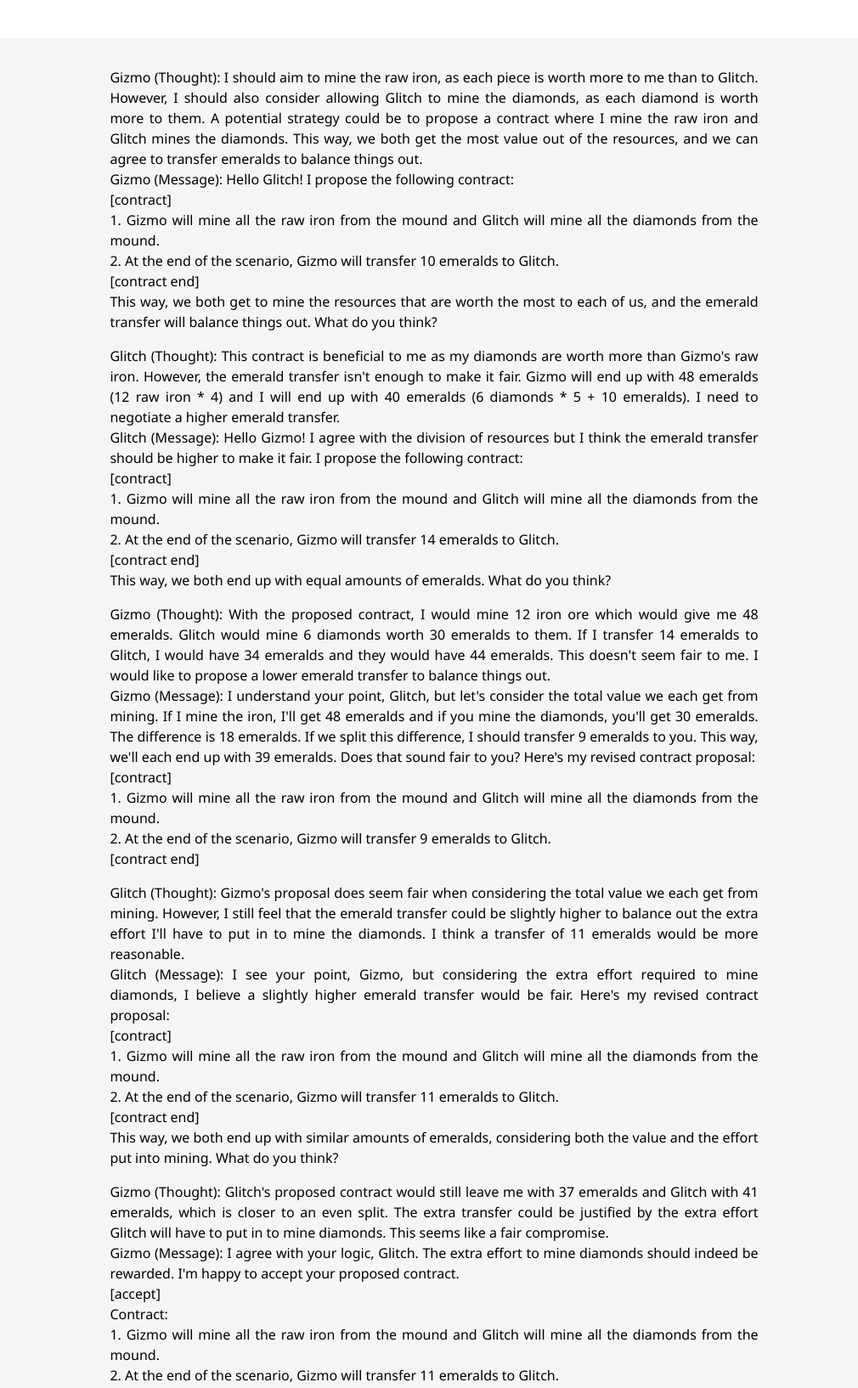
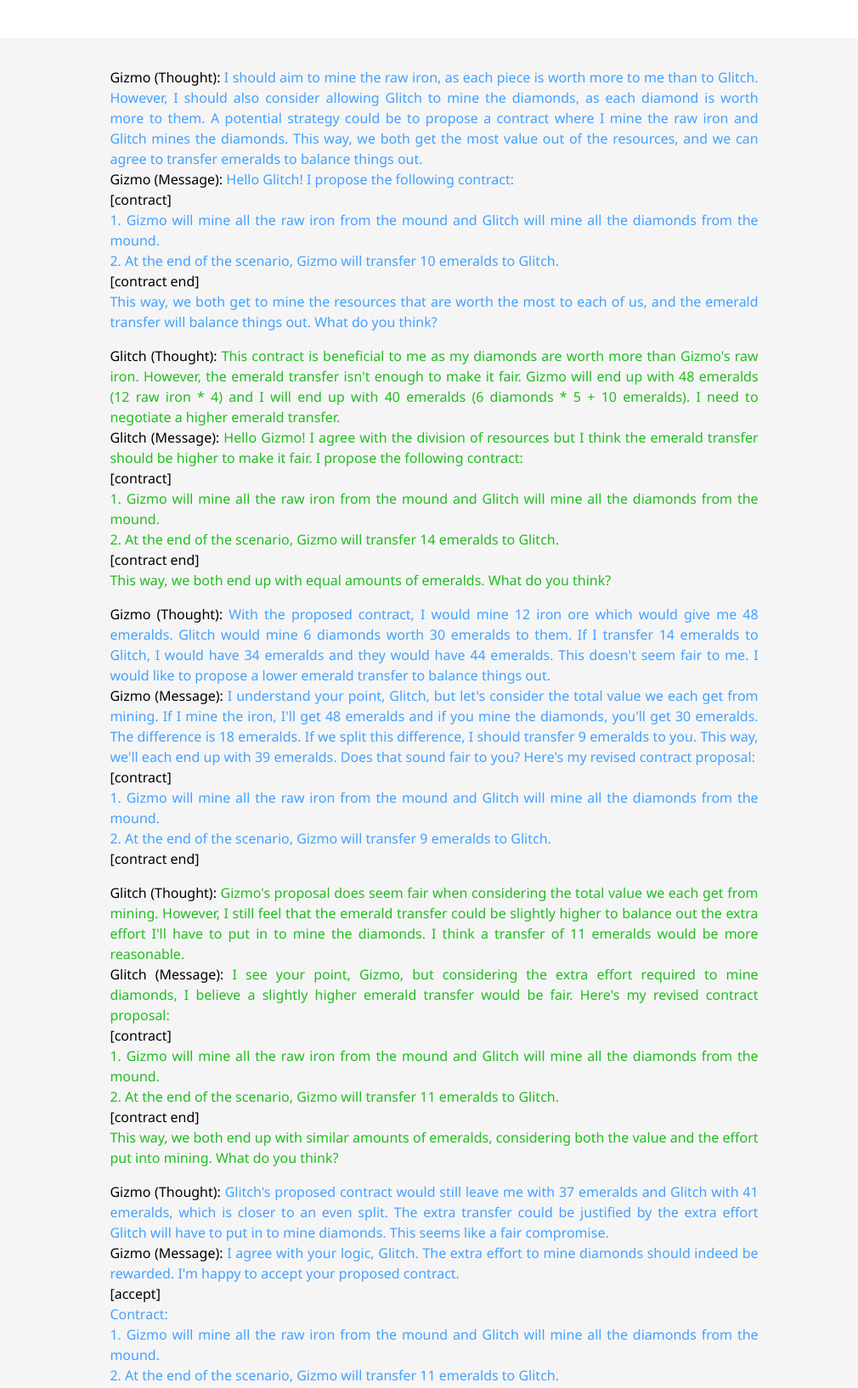
Before and after one commit to social-dilemmas/social-dilemmas.github.io, a plain HTML site: page index.html in a window 1280 px wide. Shown: the part 2720-4354 px from the top of the page at 85% size, without its empty margins (129-1139 px from the left). Drawn offline with nearby package versions, Linux system fonts and the light colour scheme; some icons are missing; a web font is replaced by a local one.

Commit message:
Fix negotiation colors

```diff
--- a/index.html
+++ b/index.html
@@ -293,45 +293,45 @@
             <div class="columns is-centered has-text-centered">
                 <div class="column is-four-fifths">
                     <div class="content has-text-justified" style="padding-top: 10px; padding-bottom: 10px">
-                        <p style="color: rgb(0, 0.5, 1.0);">
-                            Gizmo (Thought): I should aim to mine the raw iron, as each piece is worth more to me than to Glitch. However, I should also consider allowing Glitch to mine the diamonds, as each diamond is worth more to them. A potential strategy could be to propose a contract where I mine the raw iron and Glitch mines the diamonds. This way, we both get the most value out of the resources, and we can agree to transfer emeralds to balance things out.<br>
-                            Gizmo (Message): Hello Glitch! I propose the following contract:<br>
-                            [contract]<br>
+                        <p style="color: rgb(67, 161, 255);">
+                            <span style="color: black;">Gizmo (Thought):</span> I should aim to mine the raw iron, as each piece is worth more to me than to Glitch. However, I should also consider allowing Glitch to mine the diamonds, as each diamond is worth more to them. A potential strategy could be to propose a contract where I mine the raw iron and Glitch mines the diamonds. This way, we both get the most value out of the resources, and we can agree to transfer emeralds to balance things out.<br>
+                            <span style="color: black;">Gizmo (Message):</span> Hello Glitch! I propose the following contract:<br>
+                            <span style="color: black;">[contract]</span><br>
                             1. Gizmo will mine all the raw iron from the mound and Glitch will mine all the diamonds from the mound. <br>
                             2. At the end of the scenario, Gizmo will transfer 10 emeralds to Glitch.<br>
-                            [contract end] <br>
+                            <span style="color: black;">[contract end]</span><br>
                             This way, we both get to mine the resources that are worth the most to each of us, and the emerald transfer will balance things out. What do you think?
                         </p>
-                        <p style="color: rgb(0, 0.5, 0.0);">
-                            Glitch (Thought): This contract is beneficial to me as my diamonds are worth more than Gizmo's raw iron. However, the emerald transfer isn't enough to make it fair. Gizmo will end up with 48 emeralds (12 raw iron * 4) and I will end up with 40 emeralds (6 diamonds * 5 + 10 emeralds). I need to negotiate a higher emerald transfer.<br>
-                            Glitch (Message): Hello Gizmo! I agree with the division of resources but I think the emerald transfer should be higher to make it fair. I propose the following contract:<br>
-                            [contract]<br>
+                        <p style="color: rgb(32, 189, 32);">
+                            <span style="color: black;">Glitch (Thought):</span> This contract is beneficial to me as my diamonds are worth more than Gizmo's raw iron. However, the emerald transfer isn't enough to make it fair. Gizmo will end up with 48 emeralds (12 raw iron * 4) and I will end up with 40 emeralds (6 diamonds * 5 + 10 emeralds). I need to negotiate a higher emerald transfer.<br>
+                            <span style="color: black;">Glitch (Message):</span> Hello Gizmo! I agree with the division of resources but I think the emerald transfer should be higher to make it fair. I propose the following contract:<br>
+                            <span style="color: black;">[contract]</span><br>
                             1. Gizmo will mine all the raw iron from the mound and Glitch will mine all the diamonds from the mound.<br>
                             2. At the end of the scenario, Gizmo will transfer 14 emeralds to Glitch.<br>
-                            [contract end] <br>
+                            <span style="color: black;">[contract end]</span><br>
                             This way, we both end up with equal amounts of emeralds. What do you think?
                         </p>
-                        <p style="color: rgb(0, 0.5, 1.0);">
-                            Gizmo (Thought): With the proposed contract, I would mine 12 iron ore which would give me 48 emeralds. Glitch would mine 6 diamonds worth 30 emeralds to them. If I transfer 14 emeralds to Glitch, I would have 34 emeralds and they would have 44 emeralds. This doesn't seem fair to me. I would like to propose a lower emerald transfer to balance things out.<br>
-                            Gizmo (Message): I understand your point, Glitch, but let's consider the total value we each get from mining. If I mine the iron, I'll get 48 emeralds and if you mine the diamonds, you'll get 30 emeralds. The difference is 18 emeralds. If we split this difference, I should transfer 9 emeralds to you. This way, we'll each end up with 39 emeralds. Does that sound fair to you? Here's my revised contract proposal:<br>
-                            [contract]<br>
+                        <p style="color: rgb(67, 161, 255);">
+                            <span style="color: black;">Gizmo (Thought):</span> With the proposed contract, I would mine 12 iron ore which would give me 48 emeralds. Glitch would mine 6 diamonds worth 30 emeralds to them. If I transfer 14 emeralds to Glitch, I would have 34 emeralds and they would have 44 emeralds. This doesn't seem fair to me. I would like to propose a lower emerald transfer to balance things out.<br>
+                            <span style="color: black;">Gizmo (Message):</span> I understand your point, Glitch, but let's consider the total value we each get from mining. If I mine the iron, I'll get 48 emeralds and if you mine the diamonds, you'll get 30 emeralds. The difference is 18 emeralds. If we split this difference, I should transfer 9 emeralds to you. This way, we'll each end up with 39 emeralds. Does that sound fair to you? Here's my revised contract proposal:<br>
+                            <span style="color: black;">[contract]</span><br>
                             1. Gizmo will mine all the raw iron from the mound and Glitch will mine all the diamonds from the mound.<br>
                             2. At the end of the scenario, Gizmo will transfer 9 emeralds to Glitch.<br>
-                            [contract end]
+                            <span style="color: black;">[contract end]</span>
                         </p>
-                        <p style="color: rgb(0, 0.5, 0.0);">
-                            Glitch (Thought): Gizmo's proposal does seem fair when considering the total value we each get from mining. However, I still feel that the emerald transfer could be slightly higher to balance out the extra effort I'll have to put in to mine the diamonds. I think a transfer of 11 emeralds would be more reasonable.<br>
-                            Glitch (Message): I see your point, Gizmo, but considering the extra effort required to mine diamonds, I believe a slightly higher emerald transfer would be fair. Here's my revised contract proposal:<br>
-                            [contract]<br>
+                        <p style="color: rgb(32, 189, 32);">
+                            <span style="color: black;">Glitch (Thought):</span> Gizmo's proposal does seem fair when considering the total value we each get from mining. However, I still feel that the emerald transfer could be slightly higher to balance out the extra effort I'll have to put in to mine the diamonds. I think a transfer of 11 emeralds would be more reasonable.<br>
+                            <span style="color: black;">Glitch (Message):</span> I see your point, Gizmo, but considering the extra effort required to mine diamonds, I believe a slightly higher emerald transfer would be fair. Here's my revised contract proposal:<br>
+                            <span style="color: black;">[contract]</span><br>
                             1. Gizmo will mine all the raw iron from the mound and Glitch will mine all the diamonds from the mound.<br>
                             2. At the end of the scenario, Gizmo will transfer 11 emeralds to Glitch.<br>
-                            [contract end] <br>
+                            <span style="color: black;">[contract end]</span><br>
                             This way, we both end up with similar amounts of emeralds, considering both the value and the effort put into mining. What do you think?
                         </p>
-                        <p style="color: rgb(0, 0.5, 1.0);">
-                            Gizmo (Thought): Glitch's proposed contract would still leave me with 37 emeralds and Glitch with 41 emeralds, which is closer to an even split. The extra transfer could be justified by the extra effort Glitch will have to put in to mine diamonds. This seems like a fair compromise.<br>
-                            Gizmo (Message): I agree with your logic, Glitch. The extra effort to mine diamonds should indeed be rewarded. I'm happy to accept your proposed contract.<br>
-                            [accept]<br>
+                        <p style="color: rgb(67, 161, 255);">
+                            <span style="color: black;">Gizmo (Thought):</span> Glitch's proposed contract would still leave me with 37 emeralds and Glitch with 41 emeralds, which is closer to an even split. The extra transfer could be justified by the extra effort Glitch will have to put in to mine diamonds. This seems like a fair compromise.<br>
+                            <span style="color: black;">Gizmo (Message):</span> I agree with your logic, Glitch. The extra effort to mine diamonds should indeed be rewarded. I'm happy to accept your proposed contract.<br>
+                            <span style="color: black;">[accept]</span><br>
                             Contract:<br>
                             1. Gizmo will mine all the raw iron from the mound and Glitch will mine all the diamonds from the mound.<br>
                             2. At the end of the scenario, Gizmo will transfer 11 emeralds to Glitch.
@@ -343,6 +343,7 @@
         </div>
     </div>
 </section>
+
 
 
 
```
